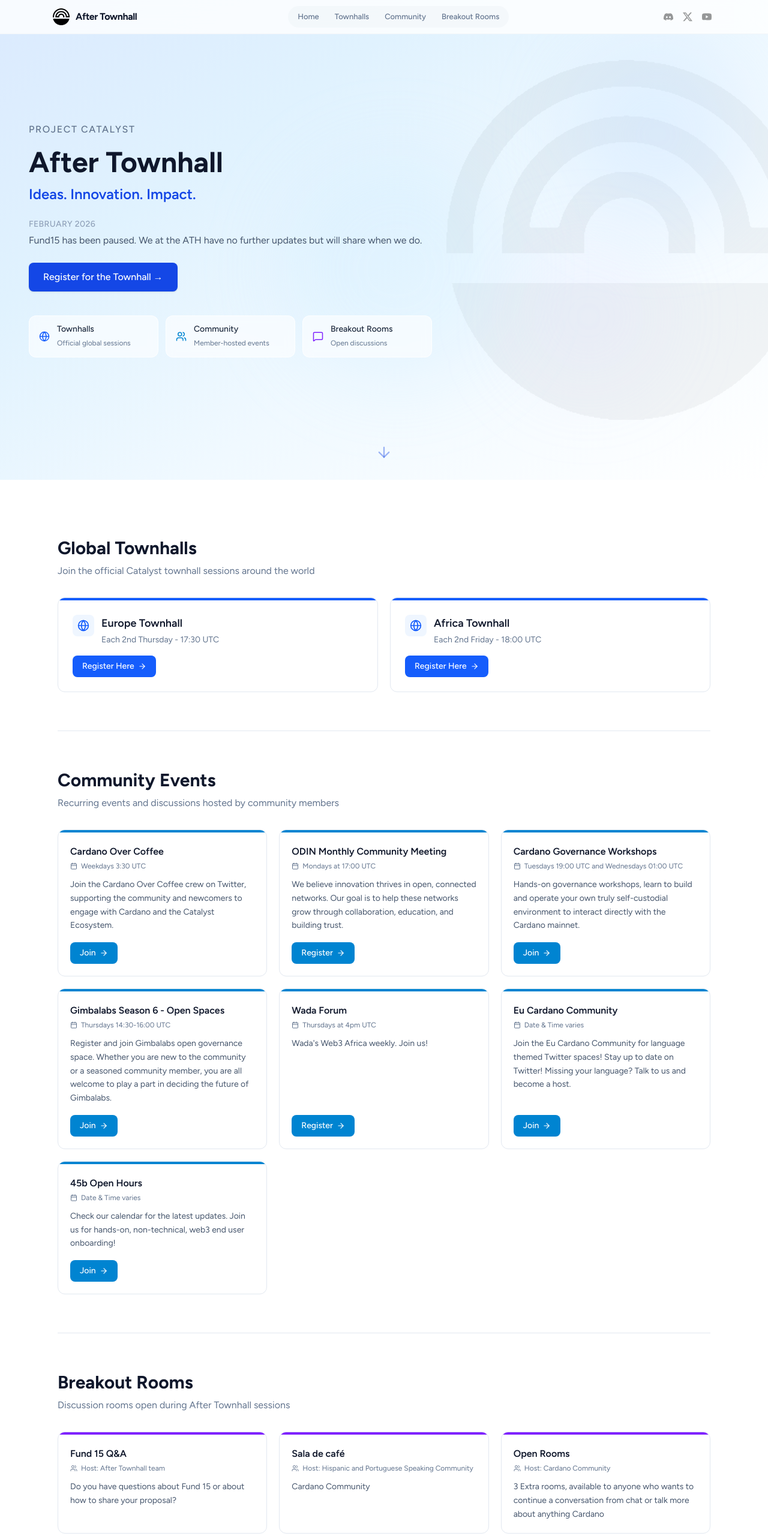
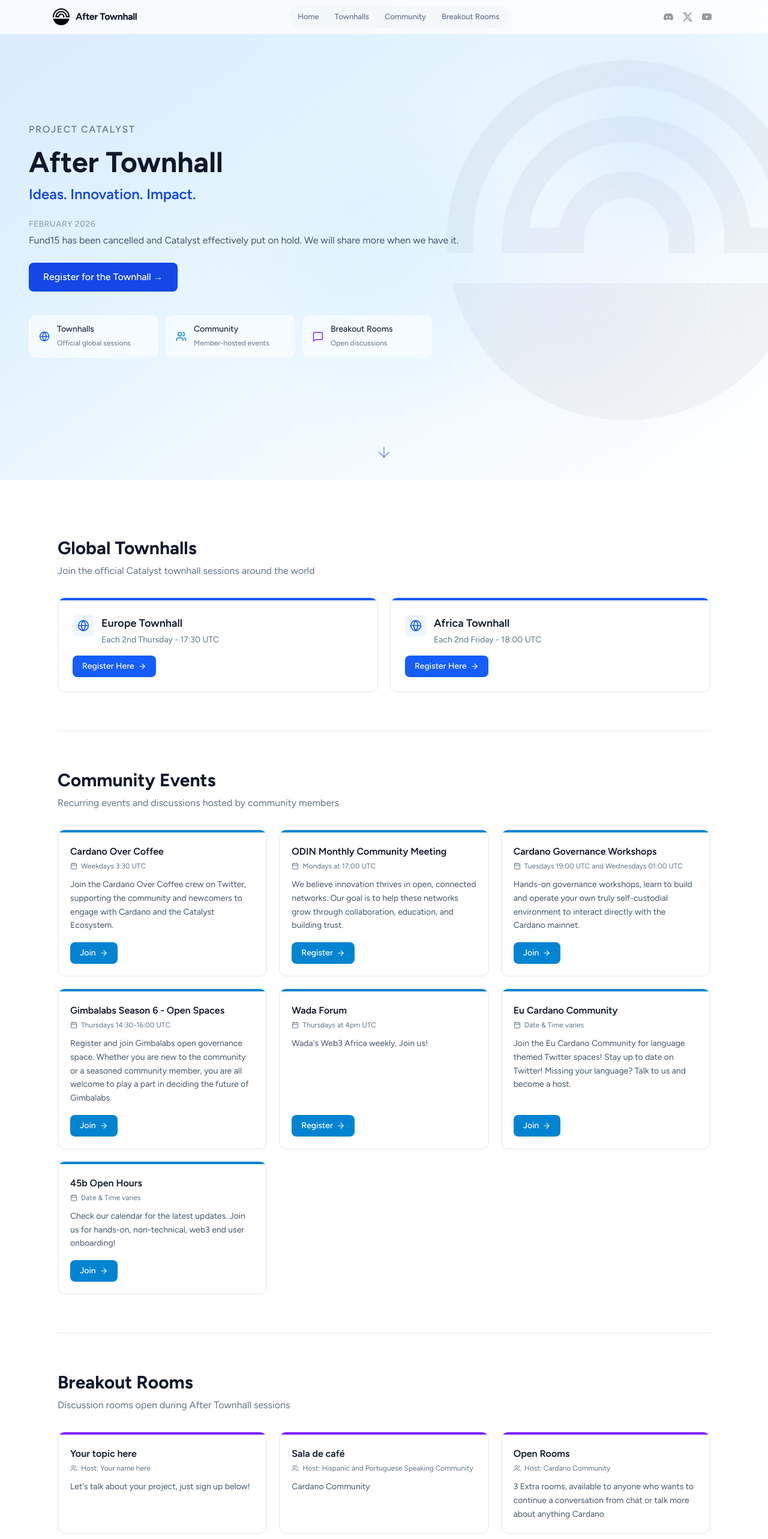
Before and after one commit to blinklabs-io/after-town-hall, a React (Vite) app: page / in a window 1280 px wide. Shown: the top 2566 px of the page at 60% size. Built offline with nearby package versions, Linux system fonts and the light colour scheme.

Commit message:
docs: update w/ catalyst news
Signed-off-by: musikc (Christina) <136919976+musik-c@users.noreply.github.com>

```diff
--- a/src/afterTownHallData.ts
+++ b/src/afterTownHallData.ts
@@ -67,10 +67,10 @@ const data = {
   ],
   breakoutRooms: [
     {
-      name: 'Fund 15 Q&A',
-      host: 'After Townhall team',
+      name: 'Your topic here',
+      host: 'Your name here',
       description:
-        "Do you have questions about Fund 15 or about how to share your proposal?",
+        "Let's talk about your project, just sign up below!",
     },
     {
       name: 'Sala de café',
@@ -90,7 +90,7 @@ const data = {
   },
   generalInfo: {
     date: 'February 2026',
-    upcomingEvent: 'Fund15 has been paused. We at the ATH have no further updates but will share when we do.',
+    upcomingEvent: 'Fund15 has been cancelled and Catalyst effectively put on hold. We will share more when we have it.',
   },
 };
 
```
